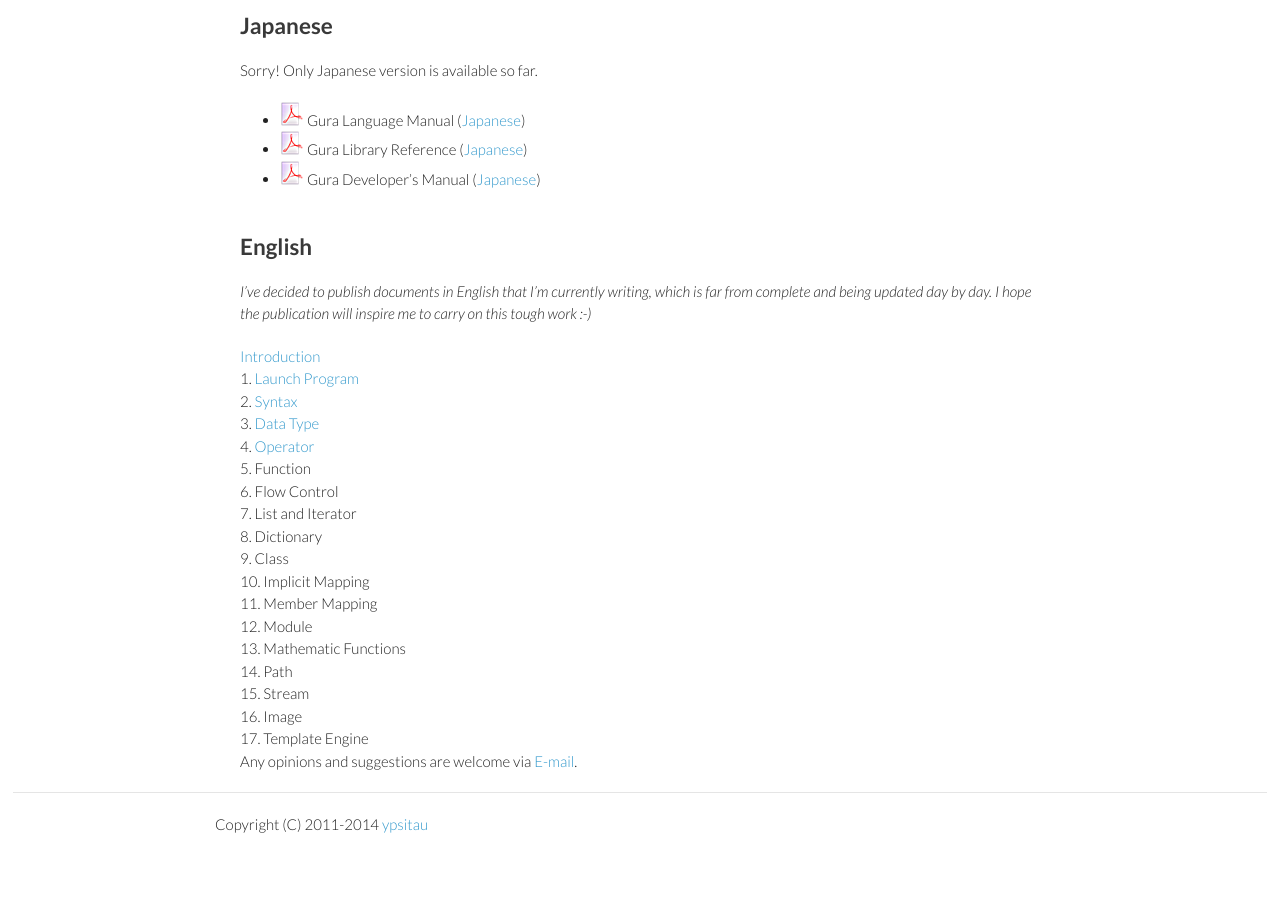
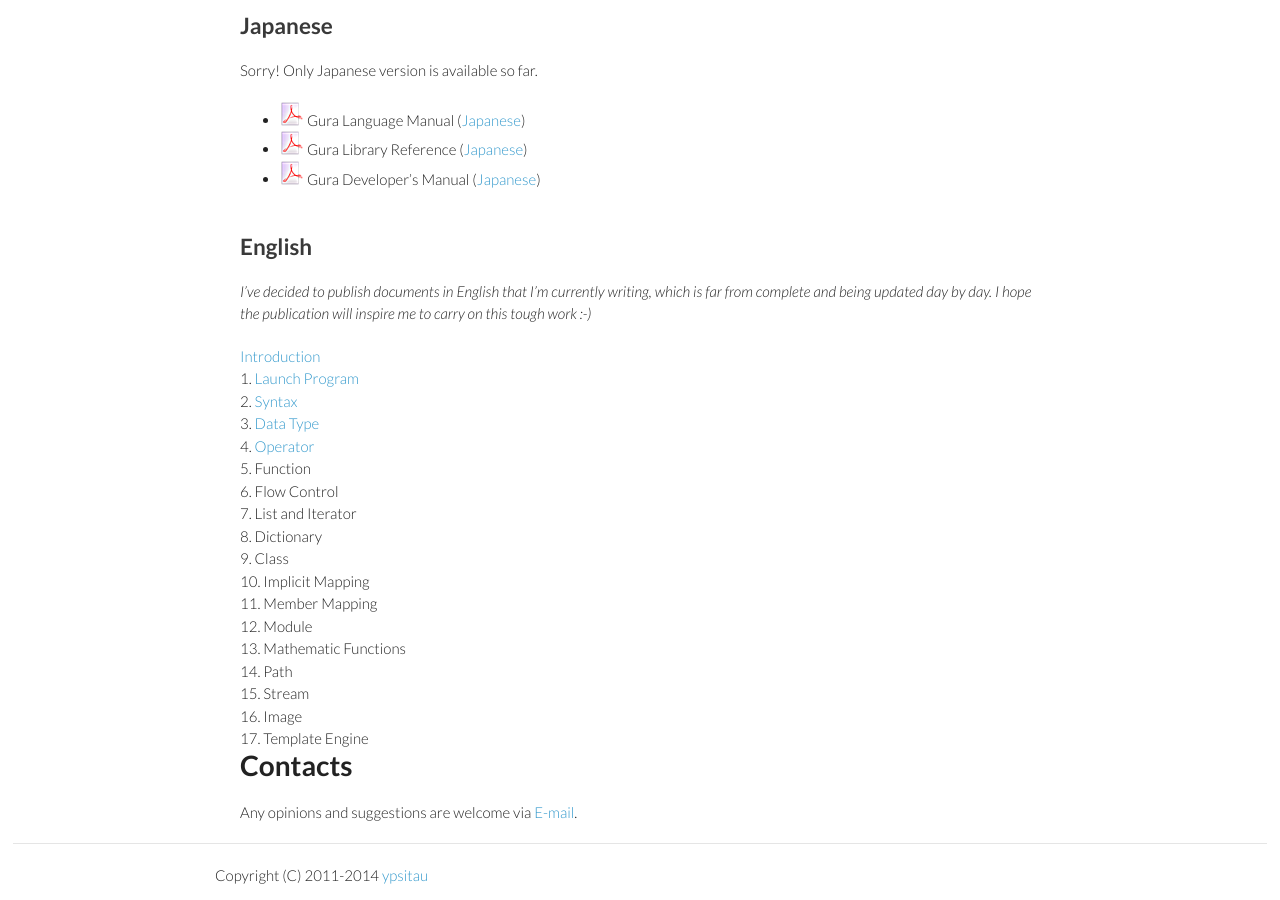
Before and after one commit to rudidude86/gura-lang.github.io, a Jekyll site: the page built from index.md, in a window 1280 px wide and 900 px high, scrolled down 1235 px. Built offline with Jekyll 4.4.1, drawn with Linux system fonts in a browser that asks for light colours; Markdown is read by kramdown in place of the engine named in the settings; before the commit the page ends 2084 px from its top, so only the background shows below that.

Commit message:
updated document

```diff
--- a/index.md
+++ b/index.md
@@ -95,4 +95,7 @@ I hope the publication will inspire me to carry on this tough work :-)_
 <div>16. Image</div>
 <div>17. Template Engine</div>
 
+
+# Contacts
+
 Any opinions and suggestions are welcome via [E-mail](mailto:ypsitau@nifty.com).
```
